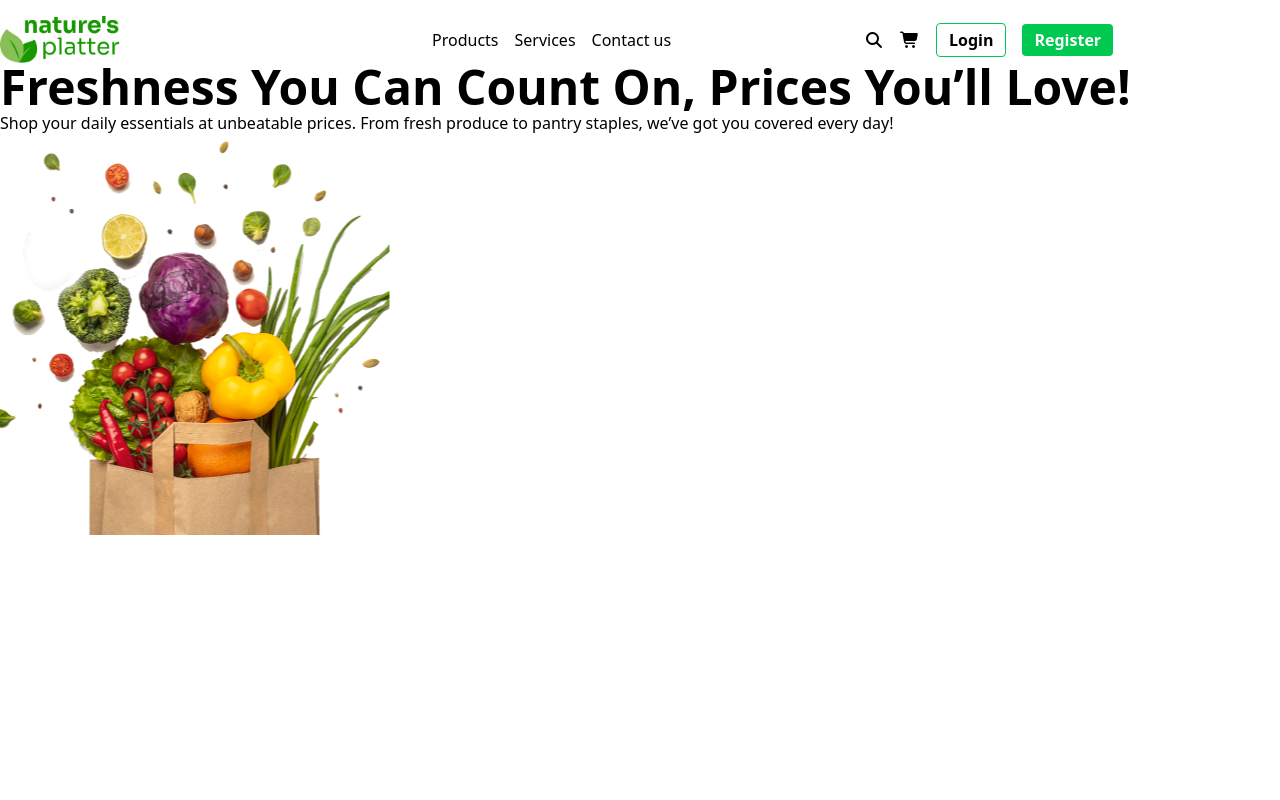
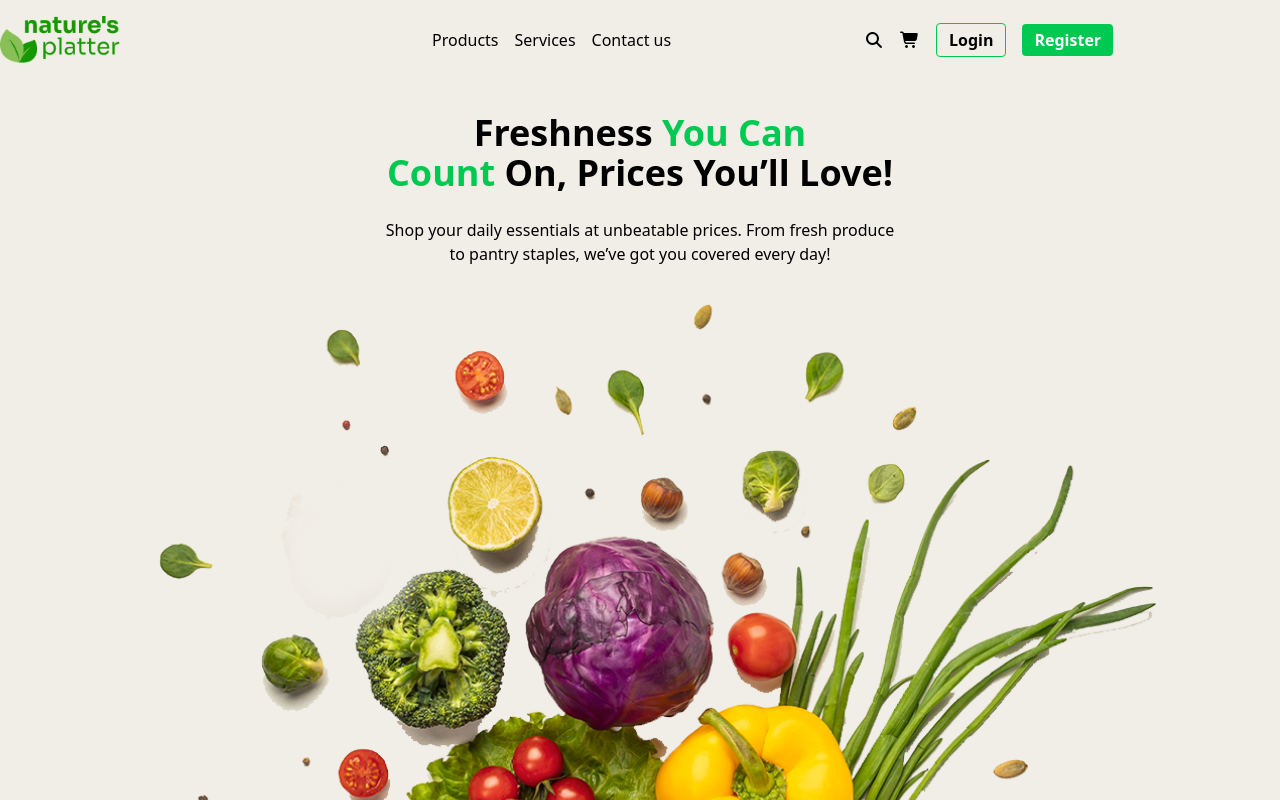
Before and after one commit to Abdullah-al-Numan-dev/Nature-Platter, a plain HTML site: page index.html in a window 1280 px wide. Shown: the top 800 px of the page. Drawn offline with nearby package versions, Linux system fonts and the light colour scheme.

Commit message:
work in progress

```diff
--- a/index.html
+++ b/index.html
@@ -15,7 +15,7 @@
 </head>
 <body>
 
-    <header>
+    <header class="bg-[#f1eee7]">
 
         <nav class="grid grid-cols-3 gap-4 container mx-auto pt-4">
 
@@ -35,14 +35,17 @@
             </div>
         </nav>
 
-        <section>
+        <section class="text-center py-[50px]">
 
-            <h2 class="font-bold text-5xl">Freshness You Can
-Count On, Prices You’ll Love!</h2>
+            <div class="max-w-[40%] mx-auto">
+                <h2 class="font-bold text-4xl">Freshness <span class="text-green-500">
+                    You Can <br>Count
+                </span> On, Prices You’ll Love!</h2>
 
-            <p>Shop your daily essentials at unbeatable prices. From fresh produce to pantry staples, we’ve got you covered every day!</p>
+                <p class="py-[25px]">Shop your daily essentials at unbeatable prices. From fresh produce to pantry staples, we’ve got you covered every day!</p>
+            </div>
 
-            <img src="./assets/Hero Section-large.png" alt="">
+            <img src="./assets/Hero Section 1.png" alt="" class="mx-auto max-w-[1031px] max-h-[838px]">
         </section>
 
     </header>
```
